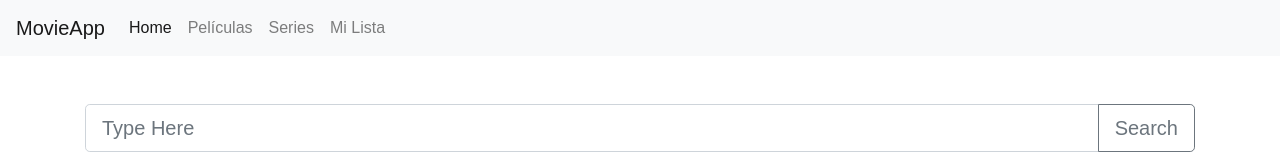
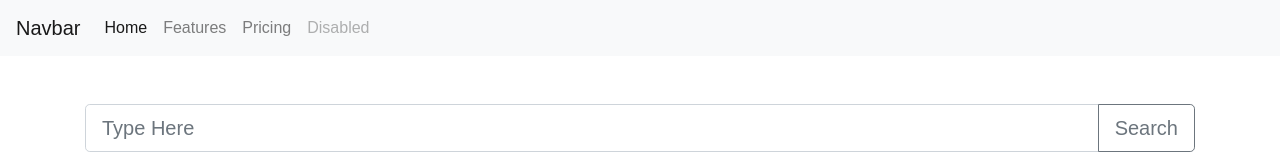
Before and after one commit to pajmunoz/Movie-list, a React (Create React App) app in the folder movie-app/: page /Mi-lista in a window 1280 px wide. Shown: the top 160 px of the page. Built offline with nearby package versions, Linux system fonts and the light colour scheme.

Commit message:
resp menu working

```diff
--- a/movie-app/public/index.html
+++ b/movie-app/public/index.html
@@ -37,8 +37,8 @@
       To begin the development, run `npm start` or `yarn start`.
       To create a production bundle, use `npm run build` or `yarn build`.
     -->
-    <script src="https://code.jquery.com/jquery-3.3.1.slim.min.js" integrity="sha384-q8i/X+965DzO0rT7abK41JStQIAqVgRVzpbzo5smXKp4YfRvH+8abtTE1Pi6jizo" crossorigin="anonymous"></script>
-<script src="https://cdnjs.cloudflare.com/ajax/libs/popper.js/1.14.0/umd/popper.min.js" integrity="sha384-cs/chFZiN24E4KMATLdqdvsezGxaGsi4hLGOzlXwp5UZB1LY//20VyM2taTB4QvJ" crossorigin="anonymous"></script>
-<script src="https://stackpath.bootstrapcdn.com/bootstrap/4.1.0/js/bootstrap.min.js" integrity="sha384-uefMccjFJAIv6A+rW+L4AHf99KvxDjWSu1z9VI8SKNVmz4sk7buKt/6v9KI65qnm" crossorigin="anonymous"></script>
+    <script src="https://code.jquery.com/jquery-3.2.1.slim.min.js" integrity="sha384-KJ3o2DKtIkvYIK3UENzmM7KCkRr/rE9/Qpg6aAZGJwFDMVNA/GpGFF93hXpG5KkN" crossorigin="anonymous"></script>
+   <script src="https://cdnjs.cloudflare.com/ajax/libs/popper.js/1.12.9/umd/popper.min.js" integrity="sha384-ApNbgh9B+Y1QKtv3Rn7W3mgPxhU9K/ScQsAP7hUibX39j7fakFPskvXusvfa0b4Q" crossorigin="anonymous"></script>
+   <script src="https://maxcdn.bootstrapcdn.com/bootstrap/4.0.0/js/bootstrap.min.js" integrity="sha384-JZR6Spejh4U02d8jOt6vLEHfe/JQGiRRSQQxSfFWpi1MquVdAyjUar5+76PVCmYl" crossorigin="anonymous"></script>
   </body>
 </html>
--- a/movie-app/src/nav/Nav.js
+++ b/movie-app/src/nav/Nav.js
@@ -12,18 +12,25 @@ class NavComp extends Component {
       <Router>
         <div>
           <nav className="navbar navbar-expand-lg navbar-light bg-light">
-            <a className="navbar-brand" href="#">MovieApp</a>
-            <button className="navbar-toggler" type="button" data-toggle="collapse" data-target="navbarNavAltMarkup" aria-controls="navbarNavAltMarkup" aria-expanded="false" aria-label="Toggle navigation">
+            <a className="navbar-brand" href="#">Navbar</a>
+            <button className="navbar-toggler" type="button" data-toggle="collapse" data-target="#navbarNav" aria-controls="navbarNav" aria-expanded="false" aria-label="Toggle navigation">
               <span className="navbar-toggler-icon"></span>
             </button>
-            <div className="collapse navbar-collapse" id="navbarNavAltMarkup">
-              <div className="navbar-nav">
-
-                <Link to="/" className="nav-item nav-link active" >Home <span className="sr-only">(current)</span></Link>
-                <Link to="/Peliculas" className="nav-item nav-link" href="">Películas</Link>
-                <Link to="/Series" className="nav-item nav-link" href="">Series</Link>
-                <Link to="/Mi-lista" className="nav-item nav-link" href="">Mi Lista</Link>
-              </div>
+            <div className="collapse navbar-collapse" id="navbarNav">
+              <ul className="navbar-nav">
+                <li className="nav-item active">
+                  <Link to="/" className="nav-link" href="#">Home <span className="sr-only">(current)</span></Link>
+                </li>
+                <li className="nav-item">
+                  <Link to="/Peliculas" className="nav-link" href="#">Features</Link>
+                </li>
+                <li className="nav-item">
+                  <Link to="/Series" className="nav-link" href="#">Pricing</Link>
+                </li>
+                <li className="nav-item">
+                  <Link to ="Mi-lista" className="nav-link disabled" href="#">Disabled</Link>
+                </li>
+              </ul>
             </div>
           </nav>
           <Route exact path="/" component={Home} />
```
